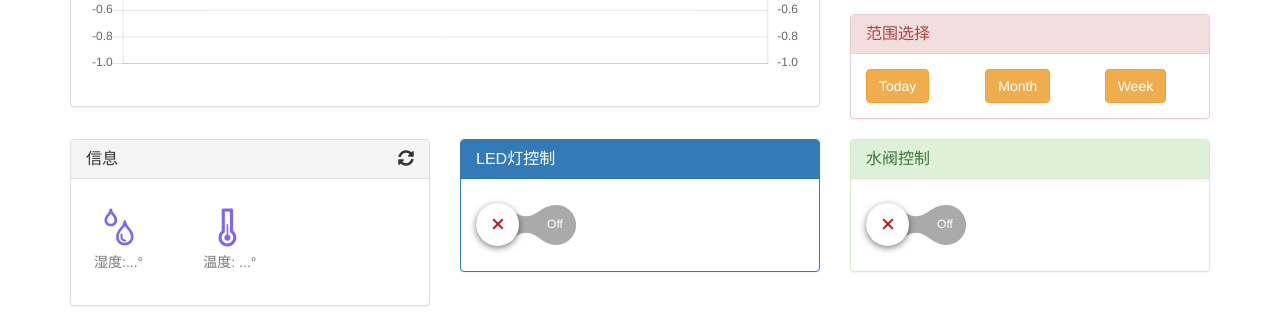
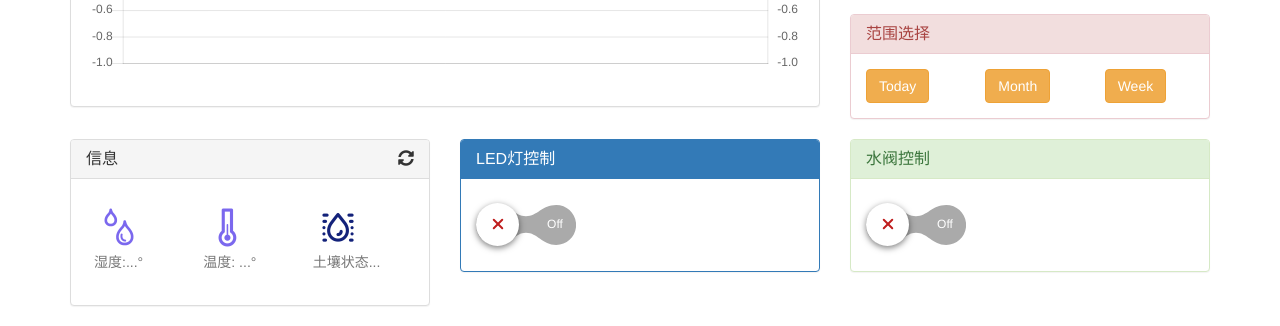
Before and after one commit to Caibiy/h5-jsLearn, a website: page jiaohua/public/index.pug in a window 1280 px wide. Shown: the part 554-880 px from the top of the page. Drawn offline with nearby package versions, Linux system fonts and the light colour scheme; files that its build step writes are made by us from their sources; no server answers.

Commit message:
2018-10-7

```diff
--- a/jiaohua/public/index.pug
+++ b/jiaohua/public/index.pug
@@ -49,7 +49,10 @@ html
 									span#temperature(style="transition:all 1s ease")  ...
 									span °
 							div.info-item.animated.fadeInRight
-
+								img(src="/assets/img/tu.png" alt="tu" width="50px")
+								p
+									span 土壤状态
+									span#tu(style="transition:all 1s ease") ...
 				div.col-sm-4
 					div.panel.panel-primary
 						div.panel-heading
```
